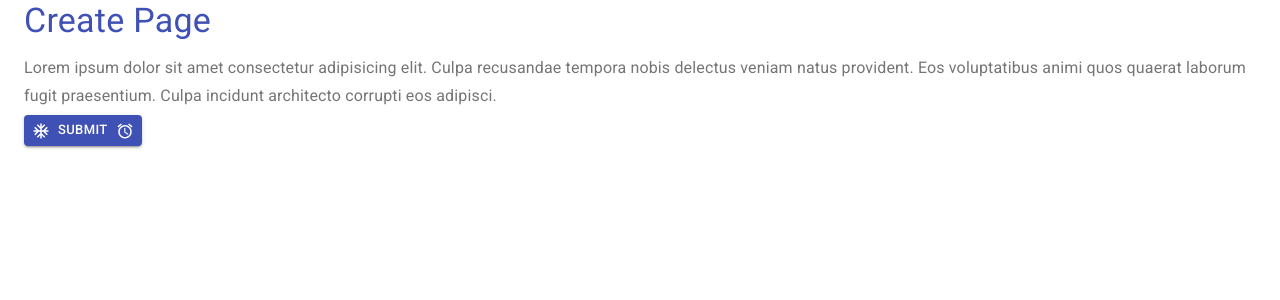
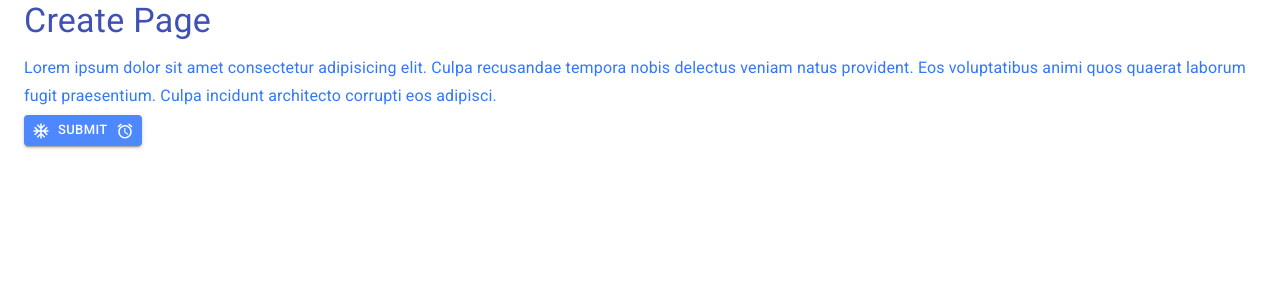
Before and after one commit to MohiuddinRabby/material-ui-practise, a React (Create React App) app: page /create in a window 1280 px wide. Shown: the top 300 px of the page. Built offline with nearby package versions, Linux system fonts and the light colour scheme.

Commit message:
makeStyles used in component

```diff
--- a/src/pages/Create.js
+++ b/src/pages/Create.js
@@ -2,19 +2,28 @@ import React from "react";
 import { Button, Container, Typography } from "@material-ui/core";
 import AcUnitIcon from "@material-ui/icons/AcUnit";
 import AccessAlarmIcon from "@material-ui/icons/AccessAlarm";
+import { makeStyles } from "@material-ui/core";
+  const useStyles = makeStyles({
+    btn: {
+      background: "#4d88ff",
+      "&:hover": {
+        background: "#3377ff",
+      },
+    },
+    paraText: {
+      color: "#3377ff",
+    },
+  });
 const Create = () => {
+
+  const classes = useStyles();
   return (
     <Container>
-      <Typography
-        variant="h4"
-        component="h2"
-        // align="center"
-        color="primary"
-        gutterBottom
-      >
+      <Typography variant="h4" component="h2" color="primary" gutterBottom>
         Create Page
       </Typography>
       <Typography
+        className={classes.paraText}
         variant="subtitle1"
         // align="center"
         gutterBottom
@@ -26,8 +35,9 @@ const Create = () => {
         incidunt architecto corrupti eos adipisci.
       </Typography>
       <Button
+        className={classes.btn}
+        color="primary"
         variant="contained"
-        color="primary"
         size="small"
         startIcon={<AcUnitIcon />}
         endIcon={<AccessAlarmIcon />}
```
